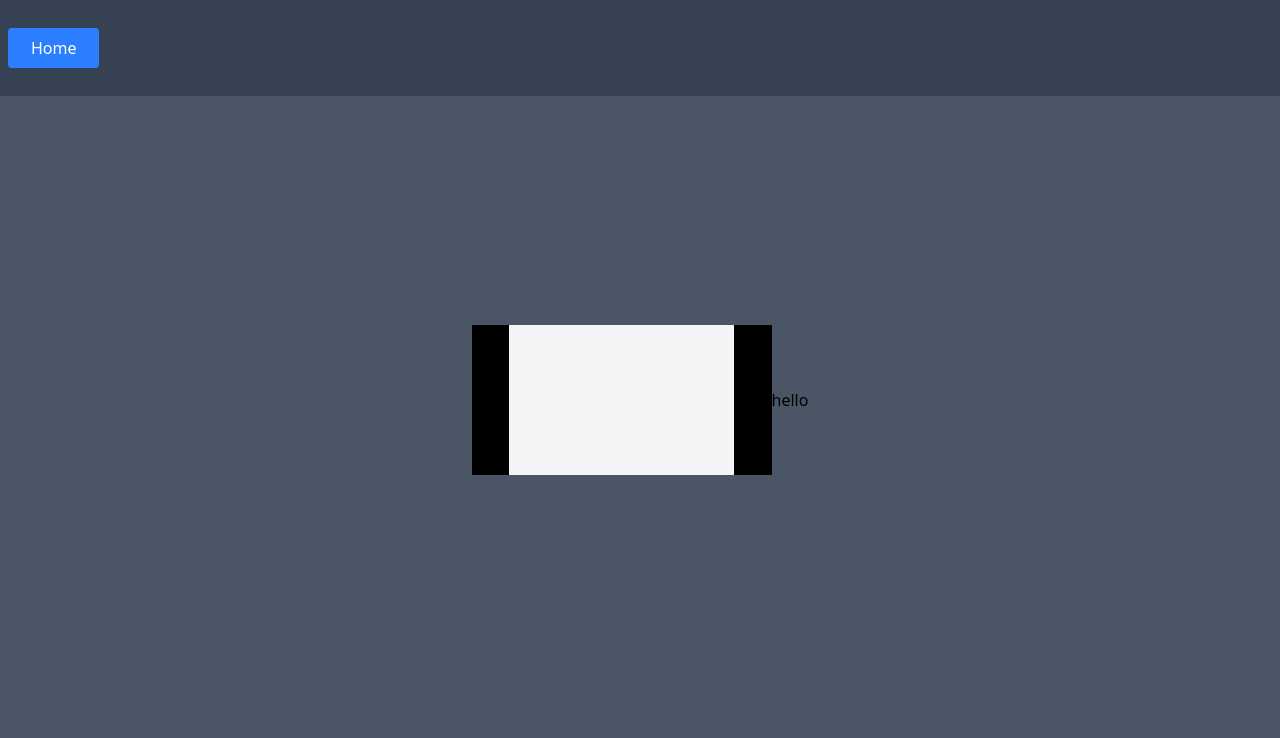
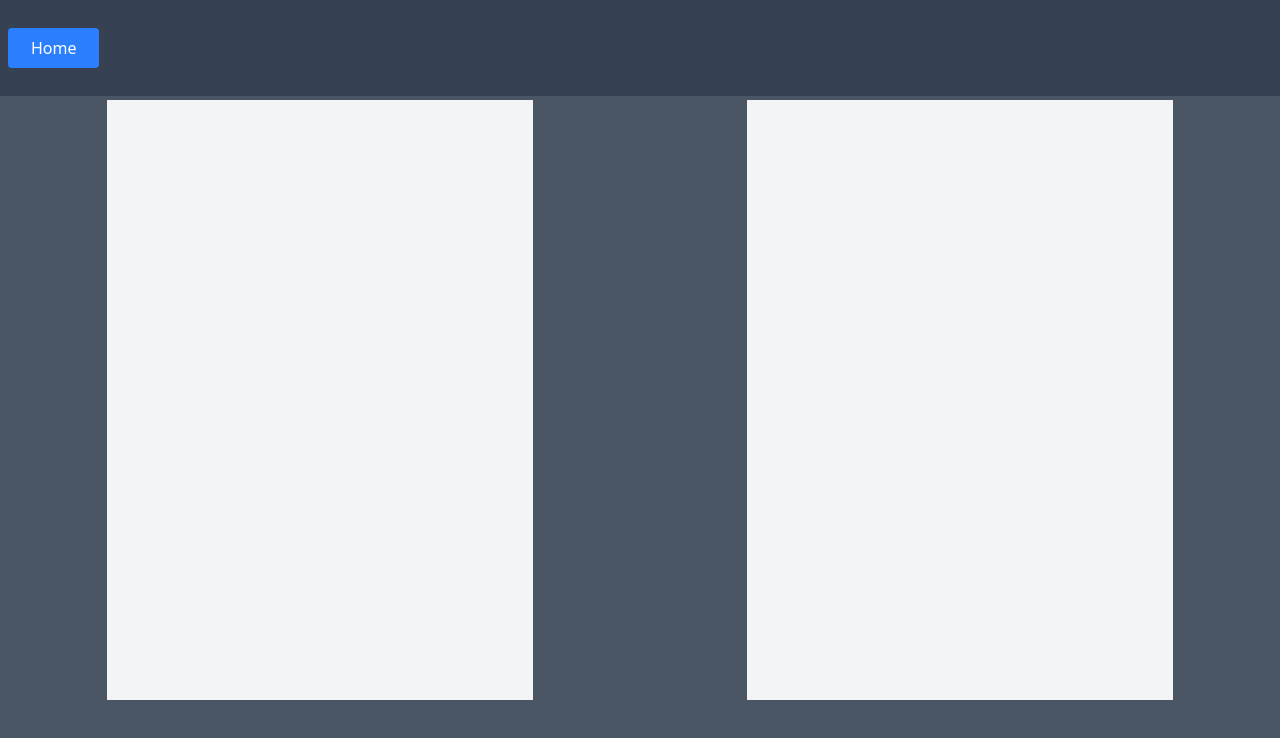
Before and after one commit to perni24/gestioneTemplate, a React (Vite) app: page /editor in a window 1280 px wide. Shown: the top 738 px of the page. Built offline with nearby package versions, Linux system fonts and the light colour scheme.

Commit message:
modifica editor

```diff
--- a/src/components/anteprima.jsx
+++ b/src/components/anteprima.jsx
@@ -1,21 +1,22 @@
 import { useState } from "react"
 import Scarica from "./scarica"
+import ButtonLink from "./buttonLink"
 
-function Anteprima({html, soloAnteprima}) {
+function Anteprima({html, soloAnteprima, idTemplate}) {
     const [modaleElimina, setModaleElimina] = useState(false)
     return (
         <>
             <div className="flex flex-col items-center w-full h-full overflow-hidden">
                 <div className="flex flex-col items-center w-full h-full overflow-y-auto bg-black">
                     <iframe
-                        className="w-3/4 h-full bg-gray-100 overflow-y-auto"
-                        srcDoc={html.html}
+                        className="w-full h-full bg-gray-100 overflow-y-auto"
+                        srcDoc={html}
                         sandbox="allow-same-origin allow-scripts"
                         title="Anteprima"
                     />
                 </div>
                 <div className="flex flex-row-reverse w-full justify-around m-4" hidden={soloAnteprima}>
-                    <button className="btn w-1/6">Modifica</button>
+                    <div className="w-1/6"><ButtonLink to={"/editor"} testo={"Modifica"} state={{html : html}}/></div>
                     <div className="w-1/6"><Scarica/></div>
                     <button className="btn w-1/6" onClick={() => setModaleElimina(true)}>Elimina</button>
                 </div>
--- a/src/components/buttonLink.jsx
+++ b/src/components/buttonLink.jsx
@@ -1,11 +1,11 @@
 import { useNavigate } from 'react-router-dom'
 
-function ButtonLink({ to, testo }) {
+function ButtonLink({ to, testo, state}) {
 
    const navigate = useNavigate()
 
    const cambioPagina = () => {
-      navigate(to)
+      navigate(to, {state})
    }
 
    return (
--- a/src/components/tabella.jsx
+++ b/src/components/tabella.jsx
@@ -25,7 +25,7 @@ function Tabella({ dati, colonne }) {
                     </tfoot>
                     <tbody className="">
                         {dati.map((item, key) => (
-                            <tr key={key} className="text-white hover:bg-gray-300 cursor-pointer hover:text-black" onClick={() => {setModale(true); setSelect(item.html)}}>
+                            <tr key={key} className="text-white hover:bg-gray-300 cursor-pointer hover:text-black" onClick={() => {setModale(true); setSelect({html : item.html, idTemplate: item.id})}}>
                                 {colonne.map((colonna, colIndex) => (
                                     <td key={colIndex} className="text-center align-middle p-2">{item[colonna]}</td>
                                 ))}
@@ -36,7 +36,7 @@ function Tabella({ dati, colonne }) {
             </div>
             <div className="flex flex-col w-full h-full rounded-lg overflow-hidden border border-gray-400" hidden={!modale}>
                 <button className="btn text-lg" onClick={() => setModale(false)}>x</button>
-                <Anteprima html={select}/>
+                <Anteprima html={select?.html} soloAnteprima={false} idTemplate={select?.idTemplate}/>
             </div>
         </>
     )
--- a/src/pages/editor.jsx
+++ b/src/pages/editor.jsx
@@ -1,11 +1,17 @@
 import Anteprima from "../components/anteprima"
+import { useLocation } from 'react-router-dom' // serve per recuperare i dati passati con router
 
-function Editor(html) {
+function Editor() {
+    const location = useLocation()
+    const {html, idTempalte} = location.state || {html: null, idTempalte: null}
     return (
     <>
         <div className="flex flex-row items-center justify-center w-screen h-screen">
-            <div><Anteprima html={html} soloAnteprima={true}/></div>
-            <div>hello</div>
+            <div className="w-2/6 h-3/4 bg-gray-100">{html}</div>
+            <div className="w-1/6"></div>
+            <div className="w-2/6 h-3/4">
+                <Anteprima html={html} soloAnteprima={true}/>
+            </div>
         </div>
     </>
     )
```
